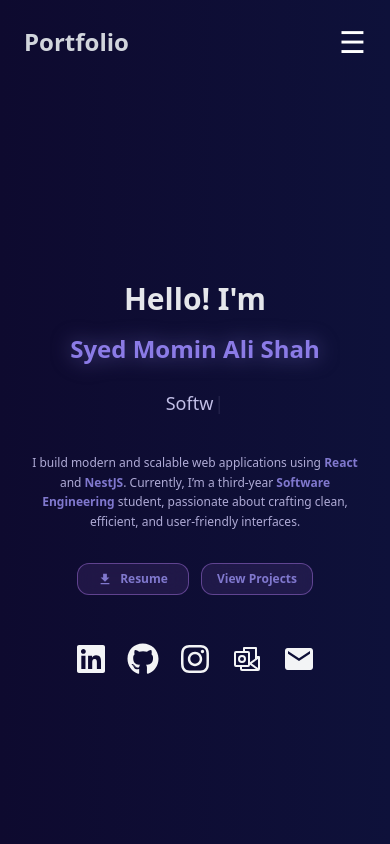
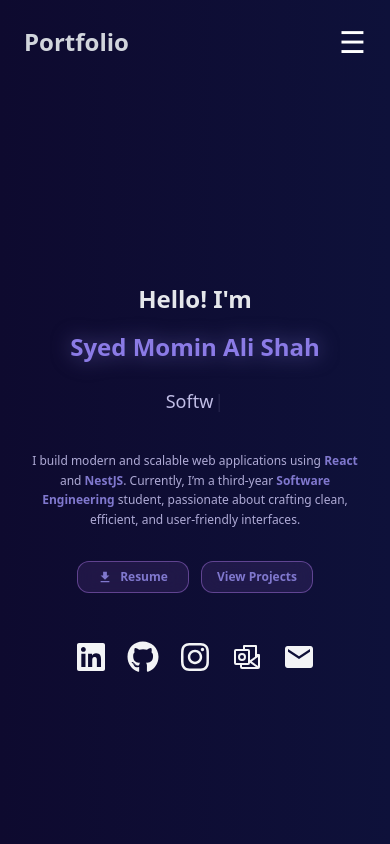
Before and after one commit to smshah121/Portfolio-Website, a React (Vite) app: page / in a window 390 px wide. Shown: the top 844 px of the page. Built offline with nearby package versions, Linux system fonts and the light colour scheme.

Commit message:
changes saved

```diff
--- a/src/App.jsx
+++ b/src/App.jsx
@@ -182,7 +182,7 @@ function App() {
     transition={{ duration: 0.8, ease: "easeOut" }}
     className="flex flex-col items-center gap-4 text-white max-w-3xl"
   >
-    <h1 className="font-bold text-3xl sm:text-5xl md:text-6xl text-gray-200">
+    <h1 className="font-bold text-2xl sm:text-5xl md:text-6xl text-gray-200">
       Hello! I'm
     </h1>
     <h2 className="font-extrabold text-2xl sm:text-4xl md:text-7xl text-[#8B7BE6] drop-shadow-[0_0_10px_#736bbeaa]">
```
